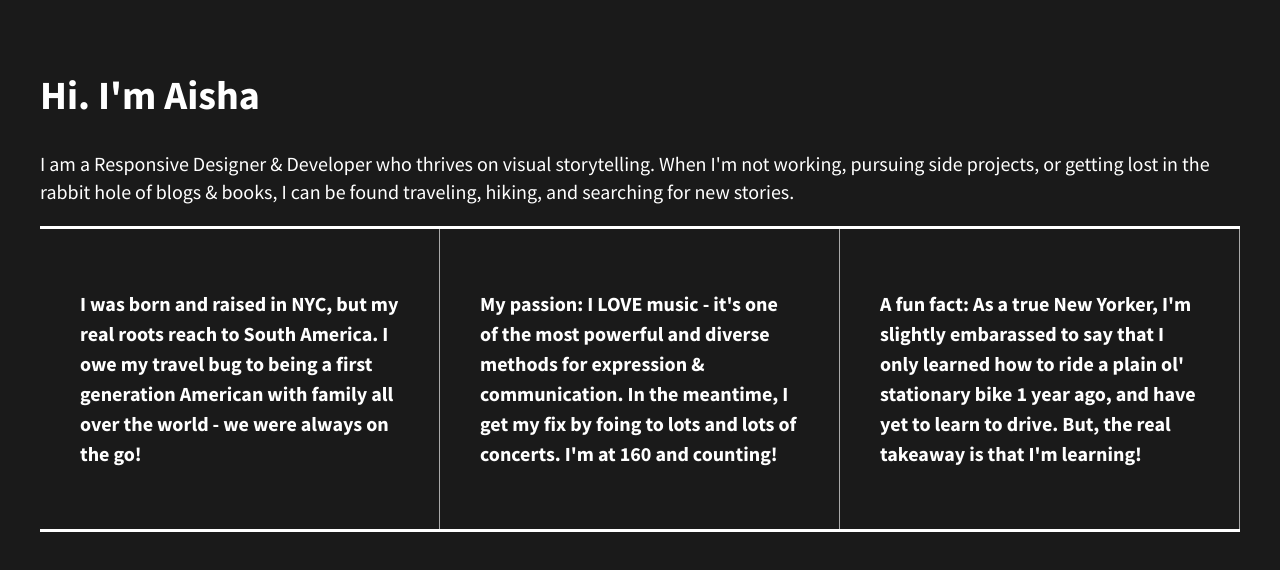
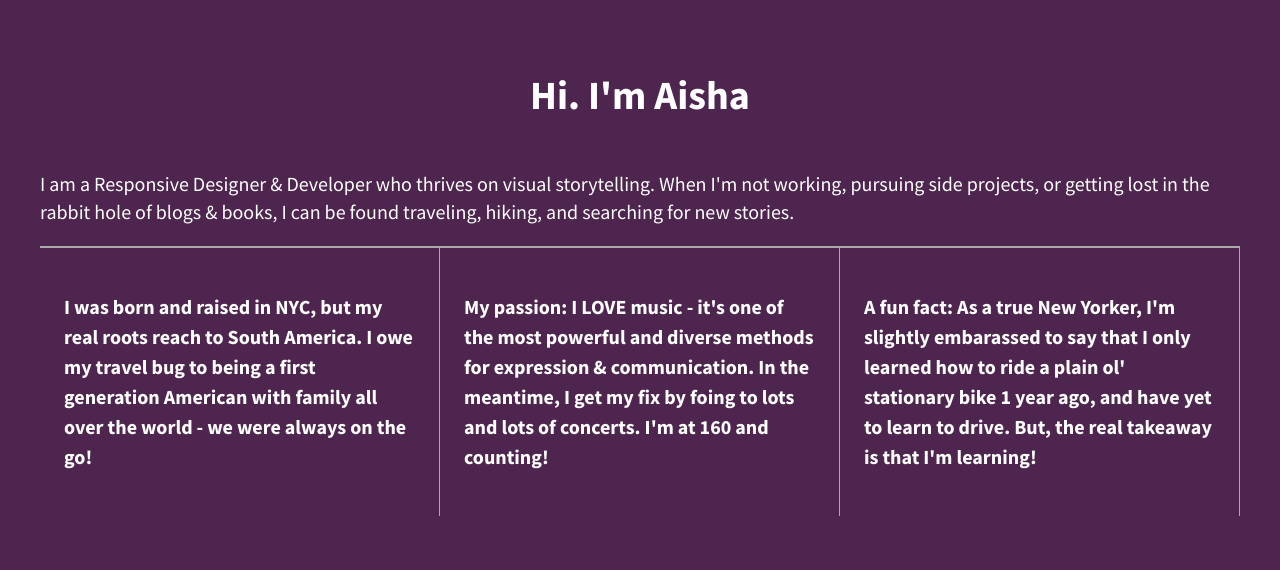
Before and after one commit to mackaylavan/flexbox-grid, a plain HTML site: page index.html in a window 1280 px wide. Drawn offline with nearby package versions, Linux system fonts and the light colour scheme.

Commit message:
personalized changes

```diff
--- a/css/main.css
+++ b/css/main.css
@@ -97,40 +97,53 @@ textarea {
 
 
 html {
-  background-color: rgb(26, 26, 26);
+  background-color: rgb(78, 37, 78);
   height: 100%;
 }
 header {
+    display: flex;
+    justify-content: center;
+    align-items: center;
     color: #fff;
+
 }
 body {
   font-family: 'Source Sans Pro', sans-serif;
   padding: 2em;
   font-size: 1.25em;
+  color: #fff;
   height: 100%;
 }
 
+
+#about {
+    border-bottom:2px solid darkgray;
+}
 .wrapper {
   display: flex;
   justify-content: space-between;
   font-weight: 700;
-  border-top: 3px solid #fff;
-  border-bottom: 3px solid #fff;
+
 }
 
 .div-1, .div-2, .div-3 {
   width: 30%;
   display: flex;
   justify-content: center;
-  align-items: center;
+  align-items:center;
   color: #fff;
   line-height: 1.5em;
   font-size: 1em;
   border-right: 1px solid darkgray;
-  padding: 2em;
+  padding: 1.2em;
 }
 
-
+footer{
+    display: flex;
+    justify-content: center;
+    align-items: center;
+    border-top: 2px solid darkgray;
+   }
 
 
 /* ==========================================================================
--- a/index.html
+++ b/index.html
@@ -22,8 +22,8 @@
         <![endif]-->
        <header>
            <h1> Hi. I'm Aisha </h1>
-           <p> I am a <span>Responsive Designer & Developer</span> who thrives on visual storytelling.  When I'm not working, pursuing side projects, or getting lost in the rabbit hole of blogs &amp; books, I can be found traveling, hiking, and searching for new stories. </p>
        </header>
+       <div id="about"><p> I am a <span>Responsive Designer & Developer</span> who thrives on visual storytelling.  When I'm not working, pursuing side projects, or getting lost in the rabbit hole of blogs &amp; books, I can be found traveling, hiking, and searching for new stories. </p></div>
         <section class="wrapper">
             <div class="div-1">
                 <p>I was born and raised in NYC, but my real roots reach to South America.  I owe my travel bug to being a first generation American with family all over the world - we were always on the go! </p>
```
